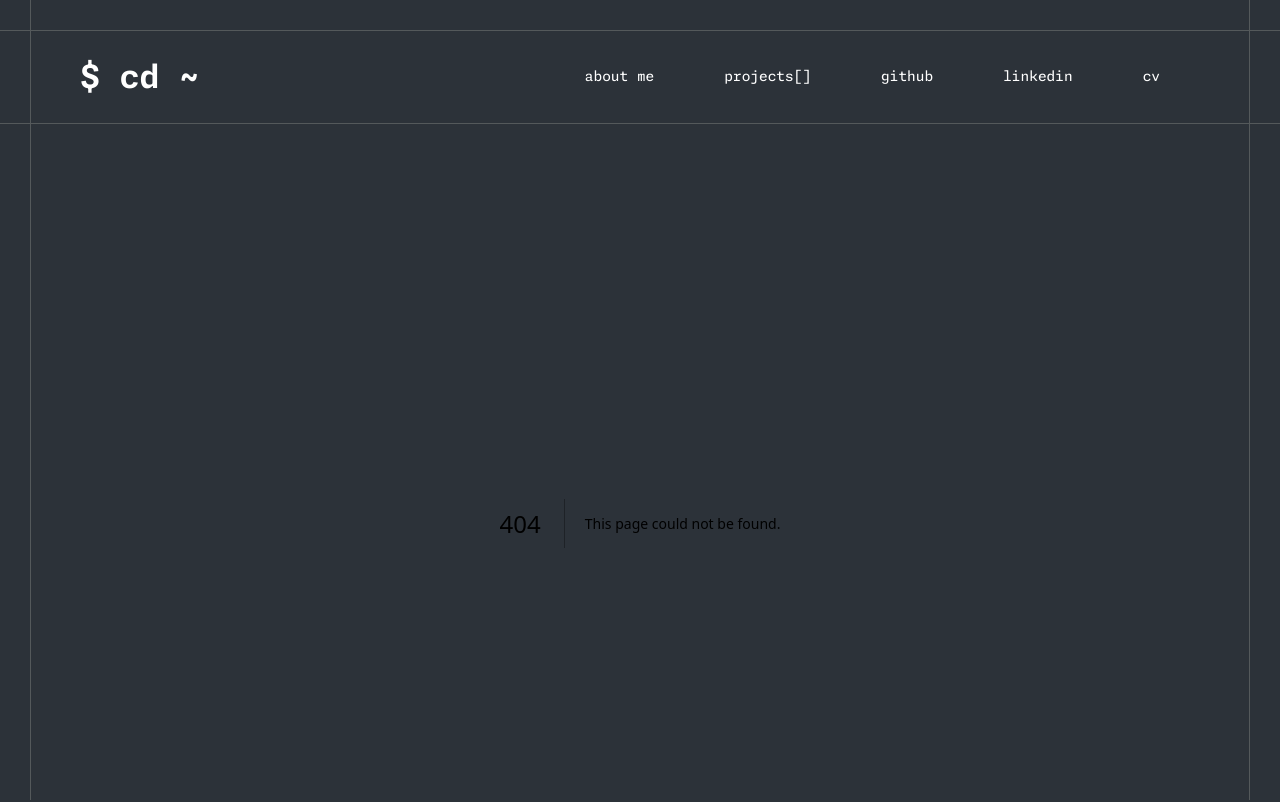
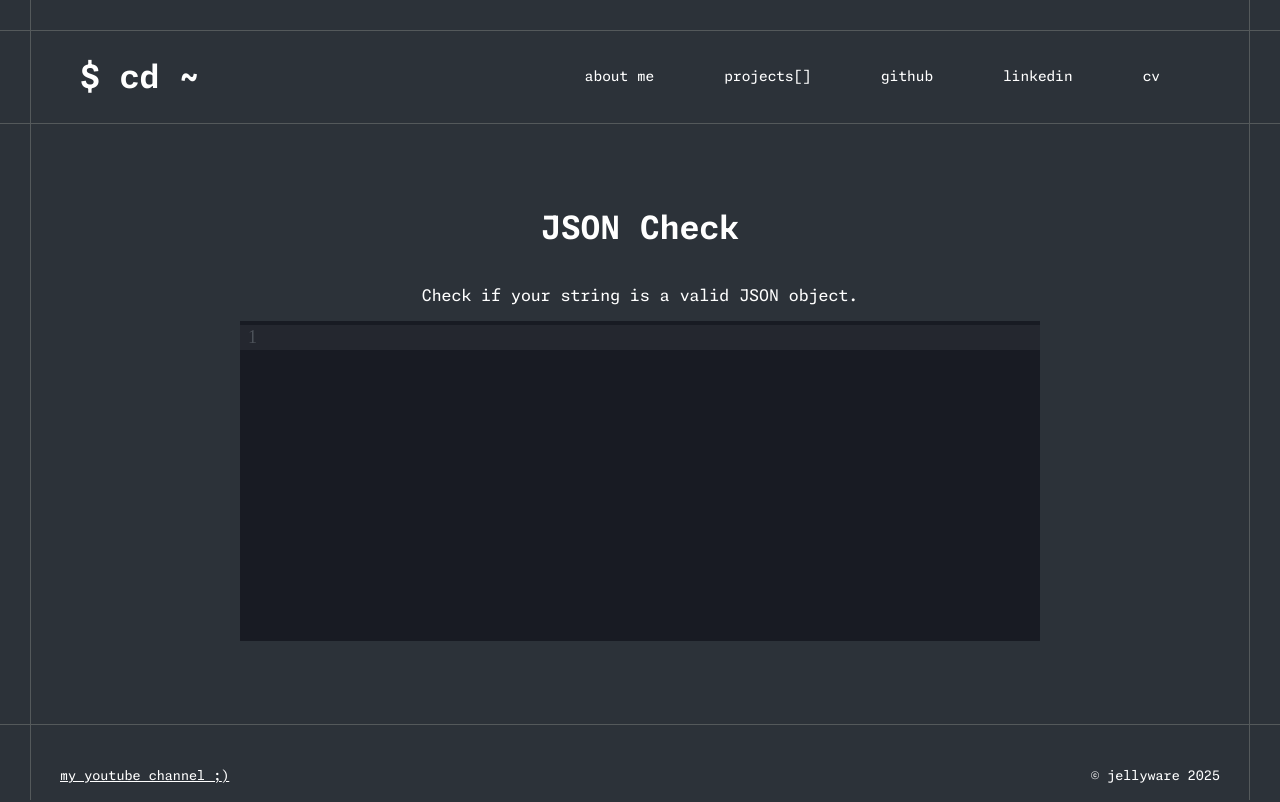
Before and after one commit to jaym-01/jellyware, a Next.js app: page /json-check in a window 1280 px wide. Before the commit this address had no page. Shown: the top 802 px of the page. Built offline with nearby package versions, Linux system fonts and the light colour scheme.

Commit message:
added json checker

```diff
--- /dev/null
+++ b/src/app/json-check/page.tsx
@@ -0,0 +1,34 @@
+"use client";
+
+import styles from "@/styles/components/json-check/main.module.scss";
+import { useState } from "react";
+import TextGrid from "../../components/TextGrid/TextGrid";
+
+export default function JsonCheck() {
+  const [txt, setTxt] = useState<string>("");
+  const [error, setError] = useState<string | null>(null);
+
+  return (
+    <div className={styles.jContainer}>
+      <h1>JSON Check</h1>
+      <p>Check if your string is a valid JSON object.</p>
+      <div style={{ width: "100%", maxWidth: "800px" }}>
+        <TextGrid
+          text={txt}
+          handleChange={(v) => {
+            setTxt(v);
+            try {
+              JSON.parse(v);
+              setError(null);
+            } catch (e) {
+              setError(e.message);
+            }
+          }}
+          readOnly={false}
+          editable={true}
+        />
+      </div>
+      <span style={{ color: "#e83f36", padding: 10 }}>{error}</span>
+    </div>
+  );
+}
--- a/src/components/TextGrid/TextGrid.tsx
+++ b/src/components/TextGrid/TextGrid.tsx
@@ -38,7 +38,17 @@ const theme = createTheme({
   ],
 });
 
-export default function TextGrid({ text }: { text: string }) {
+export default function TextGrid({
+  text,
+  handleChange,
+  readOnly = true,
+  editable = false,
+}: {
+  text: string;
+  handleChange?: (value: string) => void;
+  readOnly?: boolean;
+  editable?: boolean;
+}) {
   return (
     <CodeMirror
       className={styles.text}
@@ -48,10 +58,11 @@ export default function TextGrid({ text }: { text: string }) {
       value={text}
       width="100%"
       minHeight="40vh"
-      readOnly={true}
-      editable={false}
+      readOnly={readOnly}
+      editable={editable}
       theme={theme}
       extensions={[EditorView.lineWrapping]}
+      onChange={handleChange}
     />
   );
 }
--- a/src/styles/components/home/terminal.module.scss
+++ b/src/styles/components/home/terminal.module.scss
@@ -67,6 +67,7 @@
 
 @media screen and (min-width: $smallScreenThreshold) {
   .terminal {
-    height: 35vh;
+    // height: 35vh;
+    min-height: 400px;
   }
 }
--- /dev/null
+++ b/src/styles/components/json-check/main.module.scss
@@ -0,0 +1,10 @@
+@use "../../variables.module" as *;
+
+.jContainer {
+  padding: $background-padding + 10px;
+  min-height: 75vh;
+  display: flex;
+  justify-content: center;
+  align-items: center;
+  flex-direction: column;
+}
```
Also changed, not shown: src/utils/server/db/mongo_funcs.ts (deleted, +0 -45 lines), src/utils/server/url_shortener/url_shortener.ts (deleted, +0 -68 lines), 1 other file (tests, documents, lock files or other folders).
